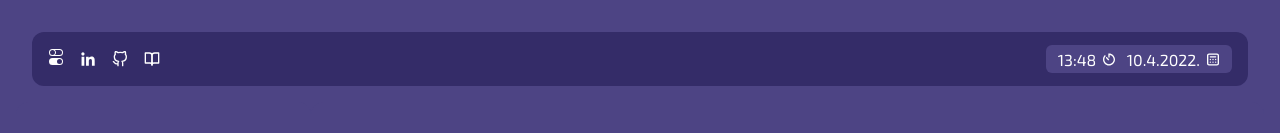
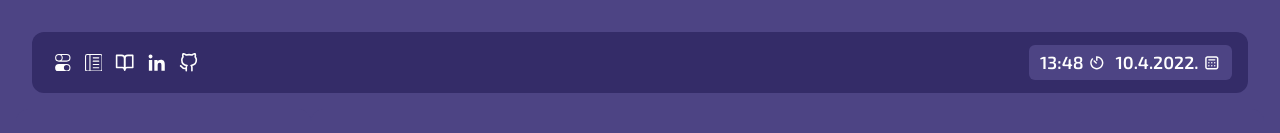
Before and after one commit to erazmozen/hub, a React (Create React App) app: page / in a window 1280 px wide. Shown: the top 133 px of the page. Built offline with nearby package versions, Linux system fonts and the light colour scheme.

Commit message:
Use hook to get context functions

```diff
--- a/src/components/Header/Header.jsx
+++ b/src/components/Header/Header.jsx
@@ -1,27 +1,32 @@
 import "./header.css";
 import Clock from "./comps/Clock";
+import { useContext } from "react";
 import DataContext from "../../contexts/DataContext";
 
 const Header = ({ icons }) => {
+  const { toggleSidebar, toggleShowpage } = useContext(DataContext);
+
   console.log("Header render");
 
   return (
-    <div className="header-wrapper background-rounded">
-      <div className="logo-wrapper">
-        <DataContext.Consumer>
-          {(functions) => (
-            <button onClick={functions.toggleSidebar}>
-              <icons.BsToggles />
-            </button>
-          )}
-        </DataContext.Consumer>
-        <div className="icons-wrapper">
+    <div className="header-wrapper card">
+      <div className="common-icons-wrapper">
+        <button onClick={toggleSidebar}>
+          <icons.BsToggles />
+        </button>
+        <button onClick={toggleShowpage}>
+          <icons.BsReverseLayoutTextSidebarReverse />
+        </button>
+        <a href="#">
+          <icons.FiBookOpen />
+        </a>
+        <a href="#">
           <icons.GrLinkedinOption />
+        </a>
+        <a href="#">
           <icons.FiGithub />
-          <icons.FiBookOpen />
-        </div>
+        </a>
       </div>
-
       <Clock icons={icons} />
     </div>
   );
```
